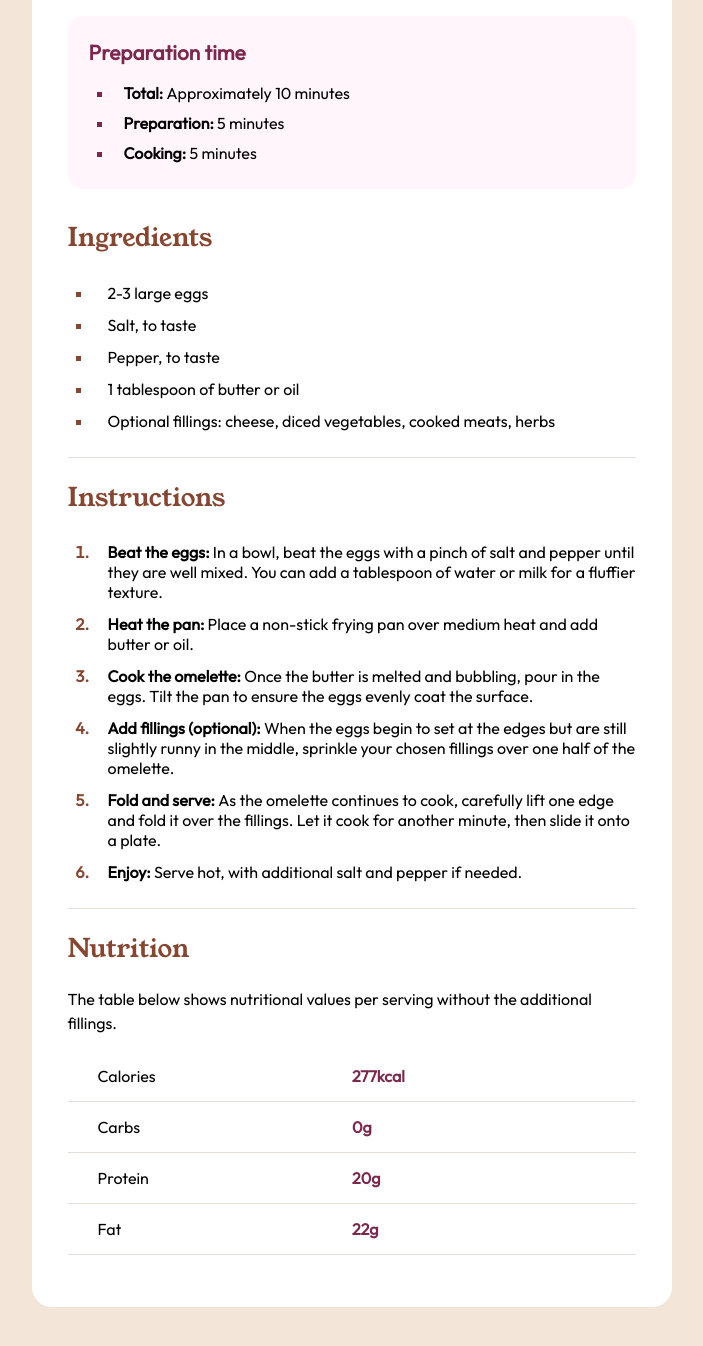
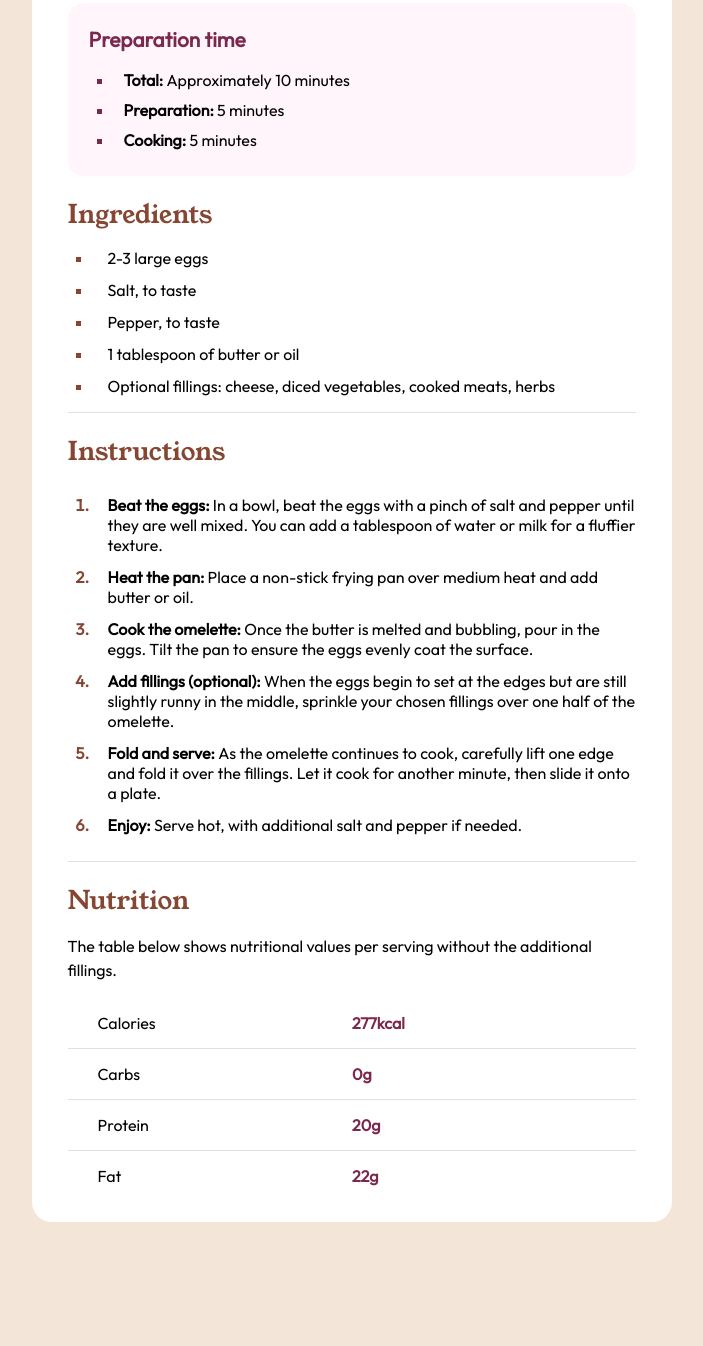
Before and after one commit to kalin-angelov/FM-Recipe-Page, a plain HTML site: page index.html in a window 1280 px wide. Shown: the part 576-1922 px from the top of the page, without its empty margins (288-991 px from the left). After the commit the page ends 1891 px from the top, so only its background shows below. Drawn offline with Linux system fonts and the light colour scheme.

Commit message:
Update index.css

```diff
--- a/index.css
+++ b/index.css
@@ -9,11 +9,16 @@ body {
     justify-content: center;
 }
 
+section {
+    margin: 20px 0;
+}
+
 h2 {
     color: hsl(14, 45%, 36%);
     font-family: 'Young Serif';
     font-weight: 400;
     font-size: 1.6rem;
+    margin: 0;
 }
 
 li {
@@ -45,7 +50,7 @@ img {
 h1 {
     font-family: 'Young Serif';
     font-weight: 400;
-    font-size: 2.5rem;
+    font-size: 2.4rem;
     margin: 20px 0;
 }
 
@@ -60,7 +65,7 @@ p {
     background-color: hsl(330, 100%, 98%);
     border-radius: 15px;
     padding: 20px;
-    margin: 30px 0;
+    margin: 20px 0;
 }
 
 .preparation-time p {
@@ -100,7 +105,7 @@ p {
 
 .ingredients ul {
     padding: 0px 25px;
-    margin: 20px 0;
+    margin: 10px 0;
 }
 
 .ingredients li {
@@ -136,8 +141,13 @@ p {
 
 /* Section Nutrition */
 
+.nutrition {
+    margin-bottom: 0;
+}
+
 .nutrition ul {
     padding: 0;
+    margin-bottom: 0;
 }
 
 .nutrition li {
@@ -148,6 +158,11 @@ p {
 
     display: grid;
     grid-template-columns: 1fr 1fr;
+}
+
+.nutrition li:last-child {
+    border: none;
+    padding-bottom: 0;
 }
 
 .nutrition li span {
```
